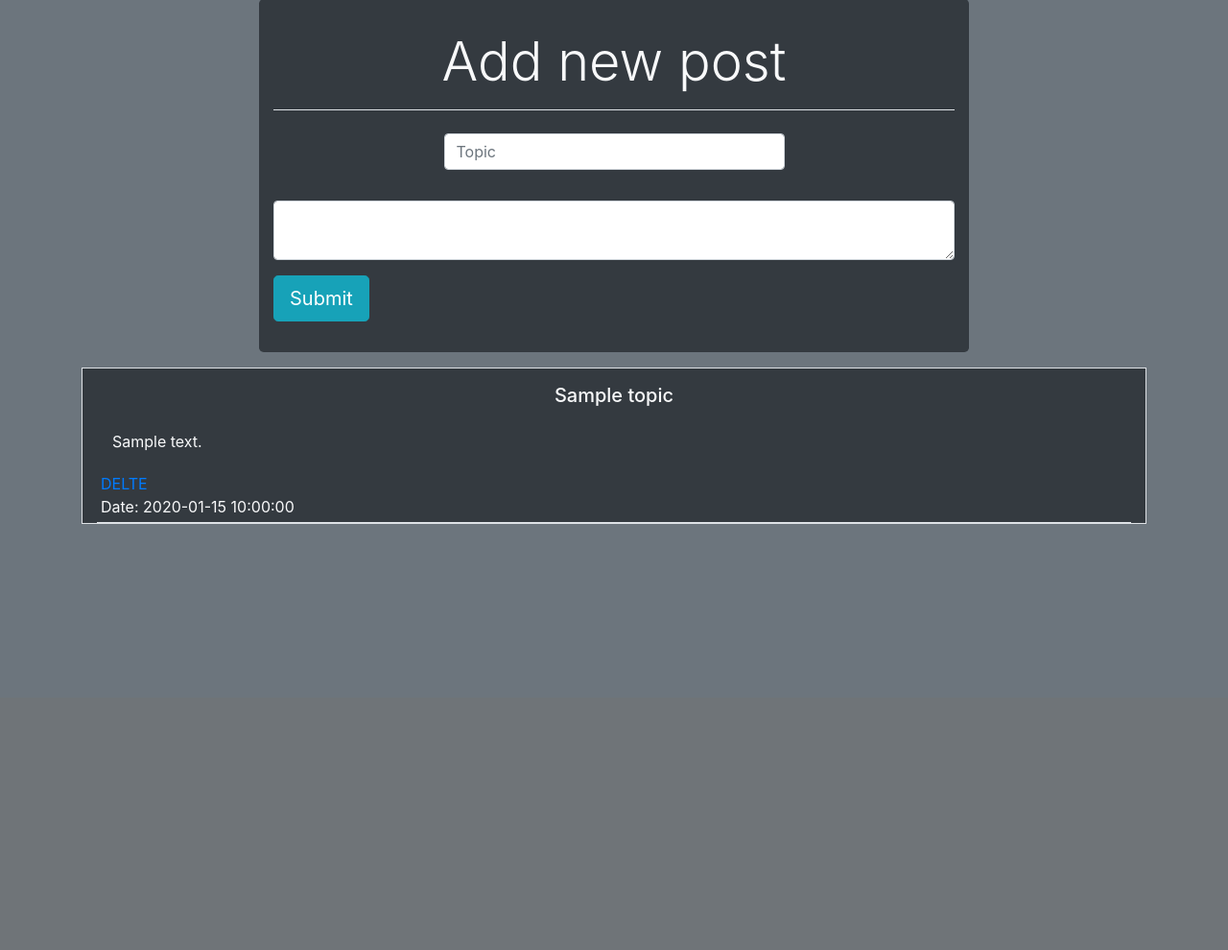
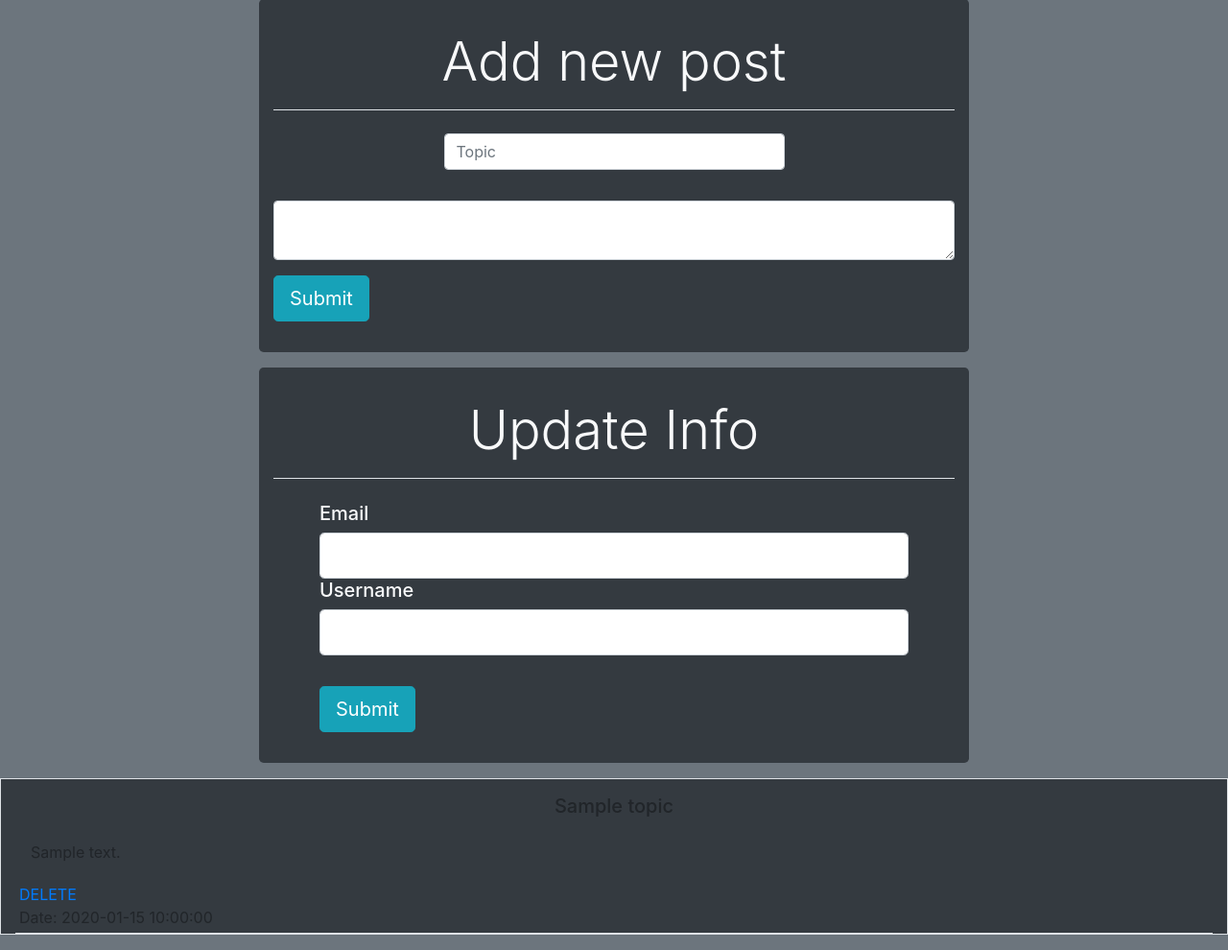
Before and after one commit to Dxtag/test_blog-, a Python web app: template FLASK/test_blog/templates/account.html in a window 1280 px wide. Shown: the part 73-1063 px from the top of the page at 96% size. Before the commit the page ends 619 px from the top, so only its background shows below. Run offline with Jinja, Linux system fonts and the light colour scheme; the template is opened without the code that fills it: most values are stand-ins (such as "Sample title", 1, 10 or a date in 2020); form fields are guessed from the names that the template uses; some libraries are stand-ins or nearby versions.

Commit message:
nic ciekawego

```diff
--- a/FLASK/test_blog/static/style.css
+++ b/FLASK/test_blog/static/style.css
@@ -3,3 +3,10 @@ body{
     background-color: rgb(88, 88, 88); /* #6CA6C1, #FFE66D, #6D676E, #EAFDF8 */
     color:#fcfcfd; /* #E5E9EC */
 };
+.content-section {
+    background: #ffffff;
+    padding: 10px 20px;
+    border: 1px solid #dddddd;
+    border-radius: 3px;
+    margin-bottom: 20px;
+  }
--- a/FLASK/test_blog/templates/account.html
+++ b/FLASK/test_blog/templates/account.html
@@ -1,9 +1,9 @@
 {% extends "base.html" %}
 {% block content %}
 <div class="container text-light">
+    <div class="display-2 text-center"> {{current_user.username}} </div>
+    <div class="display-2 text-center"> {{current_user.email}} </div>
     <section>
-        <div class="display-1 text-center"> {{current_user.username}} </div>
-
         <div class="mx-auto my-3 col-sm-10 col-lg-8 mx-auto bg-dark py-3 rounded-lg">
             <form method="POST">
                 {{form.hidden_tag()}}
@@ -23,6 +23,38 @@
 
             </form>
     </section>
+    <section>
+        <div class="mx-auto my-3 col-sm-10 col-lg-8 mx-auto bg-dark py-3 rounded-lg">
+        <form method="POST">
+            {{change_form.hidden_tag()}}
+            <fieldset>
+                <legend class="display-4 text-center border-bottom py-3">Update Info</legend>
+                <div class="form-group pt-3 mx-5">
+                    {{change_form.email.label(class="h5")}}
+                    {% if change_form.email.errors %}
+                    {{change_form.email(class="form-control form-control-lg is-invalid")}}
+                    {% for error in change_form.email.errors %}
+                    <span class="text-warning">{{error}}</span>
+                    {% endfor %}
+                    {% else %}
+                    {{change_form.email(class="form-control form-control-lg")}}
+                    {% endif %}
+                    {{change_form.username.label(class="h5")}}
+                    {% if change_form.username.errors %}
+                    {{change_form.username(class="form-control form-control-lg is-invalid")}}
+                    {% for error in change_form.username.errors %}
+                    <span class="text-warning">{{error}}</span>
+                    {% endfor %}
+                    {% else %}
+                    {{change_form.username(class="form-control form-control-lg")}}
+                    {% endif %}
+                </div>
+                <div class="form-group pt-3 mx-5">
+                    {{change_form.submit(class="btn btn-lg btn-info")}}
+                </div>
+            </div>
+</div>
+</section>
 
 <section class="mx-auto my-3 col-12 border bg-dark">
     {% for post in posts%}
@@ -32,7 +64,8 @@
         </header>
         <p class="px-3 pt-3">{{ post.content }}</p>
         <footer class="p-1">
-                <div class = "inline"><a href="{{url_for('delete_post', post_id=post.id )}}" class = "danger"> DELTE</a></div>
+            <div class="inline"><a href="{{url_for('delete_post', post_id=post.id )}}" class="danger"> DELETE</a>
+            </div>
             <div class="inline">Date: {{post.date_posted}} </div>
         </footer>
     </article>
--- a/FLASK/test_blog/templates/index.html
+++ b/FLASK/test_blog/templates/index.html
@@ -29,16 +29,15 @@
         </div>
     </div>
     </form>
-
     <section class="mx-auto my-3 col-12 border bg-dark">
-        {% for post in posts%}
+        {% for post in post %}
         <article class="mt-3 mx-auto border-bottom">
             <header class="text-center h5">
                 {{ post.topic }}
             </header>
             <p class="px-3 pt-3">{{ post.content }}</p>
             <footer class="p-1">
-                <div class="inline">Author:<a href="#" class="text-info">Author</a></div>
+                <div class="inline">Author:<a href="#" class="text-info"></a></div>
                 <div class="inline">Date: {{post.date_posted}} </div>
             </footer>
         </article>
```
Also changed, not shown: FLASK/test_blog/forms.py (+19 -2 lines), FLASK/test_blog/routes.py (+5 -3 lines), FLASK/test_blog/site.db. Lines whose indentation alone changed are shown as unchanged.
